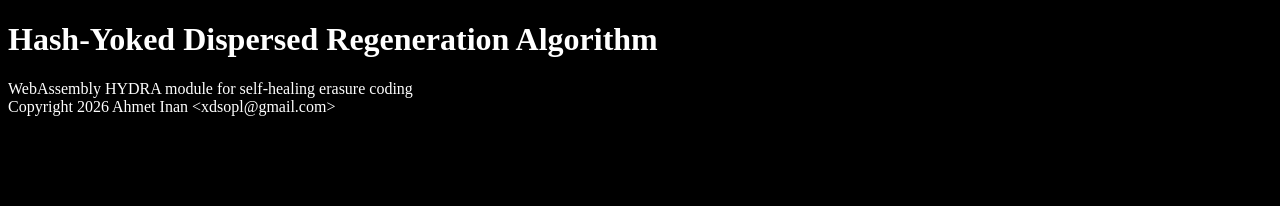
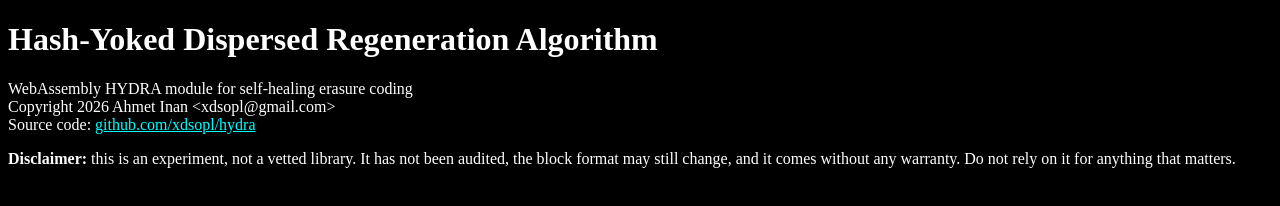
Before and after one commit to xdsopl/hydra, a plain HTML site: page docs/index.html in a window 1280 px wide. Drawn offline with Linux system fonts and the light colour scheme; no server answers.

Commit message:
added disclaimer and source link to page

```diff
--- a/docs/index.html
+++ b/docs/index.html
@@ -729,6 +729,10 @@ WebAssembly.instantiateStreaming(fetch("hydra.wasm"))
 <h1>Hash-Yoked Dispersed Regeneration Algorithm</h1>
 WebAssembly HYDRA module for self-healing erasure coding<br />
 Copyright 2026 Ahmet Inan &lt;xdsopl@gmail.com&gt;<br />
+Source code: <a href="https://github.com/xdsopl/hydra" style="color: aqua;">github.com/xdsopl/hydra</a><br />
+</p>
+<p>
+<b>Disclaimer:</b> this is an experiment, not a vetted library. It has not been audited, the block format may still change, and it comes without any warranty. Do not rely on it for anything that matters.
 </p>
 <div id="output"></div>
 </body>
```
